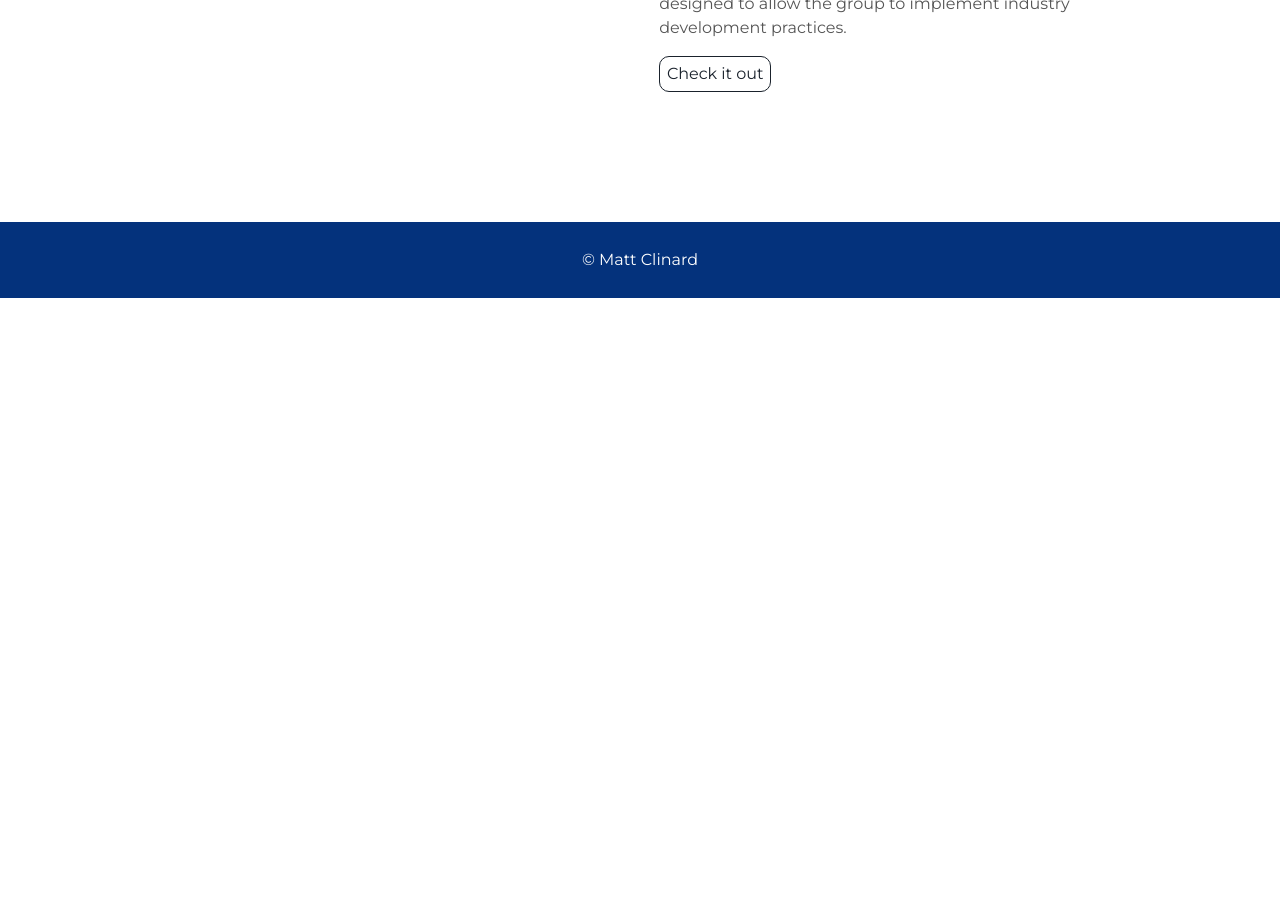
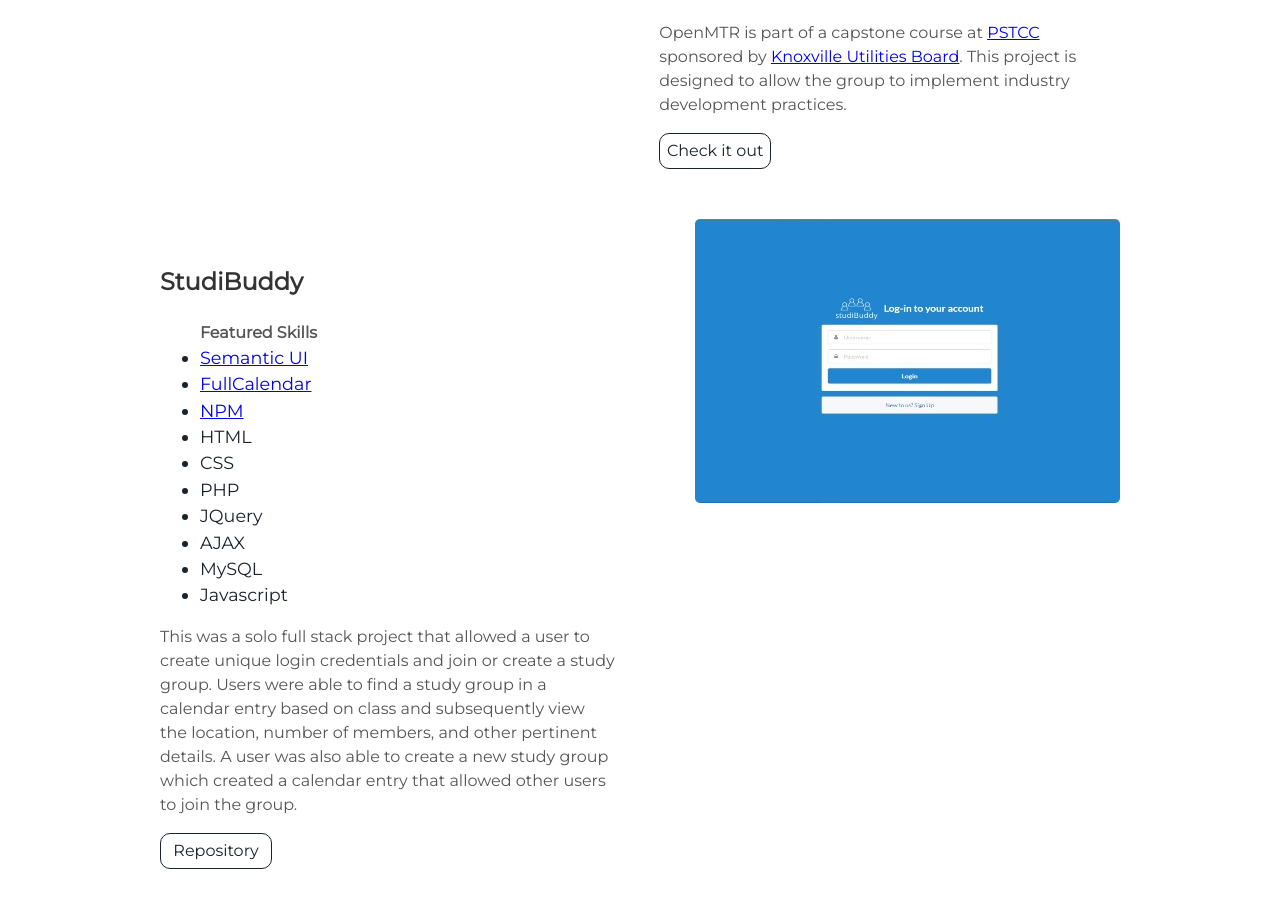
Before and after one commit to cclinard84-zz/cclinard84.github.io, a Jekyll site: the page built from index.md, in a window 1280 px wide and 900 px high, scrolled down 2453 px. Built offline with Jekyll 4.4.1, drawn with Linux system fonts in a browser that asks for light colours; before the commit the page ends 2751 px from its top, so only the background shows below that; some of the changed text lies outside the part shown.

Commit message:
feat: Added studiBuddy project information

```diff
--- a/_includes/about.html
+++ b/_includes/about.html
@@ -28,6 +28,7 @@
       <i class="devicon-docker-plain-wordmark colored"></i>
       <i class="devicon-travis-plain-wordmark colored"></i>
       <i class="devicon-git-plain colored"></i>
+      <i class="devicon-trello-plain-wordmark colored"></i>
       <p>Other tools include Jenkins, SonarQube, NPM, MySQL Workbench, SQL Server Management Studio, Oracle SQL Developer. </p>
     </div>
 </div>
--- a/_includes/projects.html
+++ b/_includes/projects.html
@@ -3,12 +3,15 @@
 </div>
 <div class="user-projects">
   <div class="images-right">
-    <img alt="mountains" src="{{ "/assets/img/map.jpg" | prepend: site.baseurl }}" />
+    <img alt="map" src="{{ "/assets/img/map.jpg" | prepend: site.baseurl }}" />
   </div>
   <div class="contents">
     <h3> ESRI Topographical Map </h3>
     <ul>
-      <li> Featured Skills</li>
+      <lh><strong>Featured Skills</strong></lh>
+      <li>Javascript</li>
+      <li>HTML</li>
+      <li>Web API Utilization</li>
     </ul>
     <p>Interactive topographical map utilizing the ARCGIS ESRI API.
       This was one of my first projects(albeit very simple) dealing with web based API's while still in my first year of school.</p>
@@ -33,6 +36,31 @@
       <li>Docker</li>
     </ul>
     <p>OpenMTR is part of a capstone course at <a href="https://www.pstcc.edu">PSTCC</a> sponsored by <a href="https://www.kub.org" target="_blank">Knoxville Utilities Board</a>. This project is designed to allow the group to implement industry development practices.</p>
-    <a class="project-link" href="https://openmtr.github.io">Check it out</a>
+    <a class="project-link" href="https://openmtr.github.io" target='_blank'>Check it out</a>
   </div>
 </div>
+<div class="user-projects">
+  <div class="images-right">
+    <img alt="studiBuddy" src="{{ "/assets/img/studiBuddy.jpg" | prepend: site.baseurl }}" />
+  </div>
+  <div class="contents">
+    <h3> StudiBuddy </h3>
+    <ul>
+      <lh><strong>Featured Skills</strong></lh>
+      <li><a href="https://semantic-ui.com/" target='_blank'>Semantic UI</a></li>
+      <li><a href="https://fullcalendar.io/" target='_blank'>FullCalendar</a></li>
+      <li><a href="https://www.npmjs.com/" target='_blank'>NPM</a></li>
+      <li>HTML</li>
+      <li>CSS</li>
+      <li>PHP</li>
+      <li>JQuery</li>
+      <li>AJAX</li>
+      <li>MySQL</li>
+      <li>Javascript</li>
+    </ul>
+    <p>This was a solo full stack project that allowed a user to create unique login credentials and join or create a study group.
+      Users were able to find a study group in a calendar entry based on class and subsequently view the location, number of members, and other pertinent details.
+      A user was also able to create a new study group which created a calendar entry that allowed other users to join the group.</p>
+    <a class="project-link" href="https://github.com/cclinard84/studiBuddySemantic" target="_blank">Repository</a>
+    </div>
+    </div>
--- a/assets/js/main.js
+++ b/assets/js/main.js
@@ -81,7 +81,7 @@
           enable: !0,
           mode: "push"
         },
-        touchstart: {
+        touchend: {
           enable: !0,
           mode: "push"
         },
```
Also changed, not shown: assets/img/mountains.jpg (deleted), assets/img/skate.jpg (deleted), assets/img/studiBuddy.jpg (added), src/img/mountains.jpg (deleted), src/img/skate.jpg (deleted), 2 other files.
